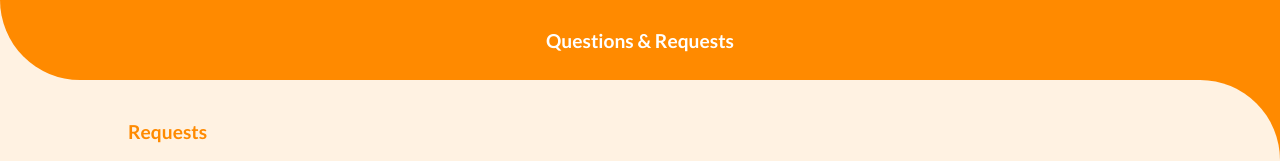
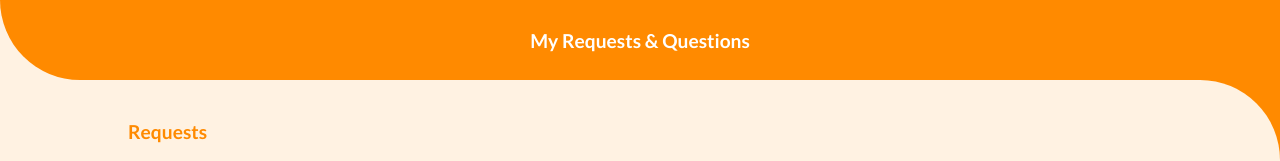
Before and after one commit to Lucerno1/SM42-Group-Project, a Vue app: page /tasks in a window 1280 px wide. Shown: the top 161 px of the page. Built offline with nearby package versions, Linux system fonts and the light colour scheme; some icons are missing.

Commit message:
Change page title

```diff
--- a/src/views/TaskOverview.vue
+++ b/src/views/TaskOverview.vue
@@ -1,6 +1,6 @@
 <template>
   <div>
-    <TopBar pageTitle="Questions & Requests"></TopBar>
+    <TopBar pageTitle="My Requests & Questions"></TopBar>
     <div class="wrapper pb-100">
       <!-- Requests Section -->
       <div class="requests">
```
